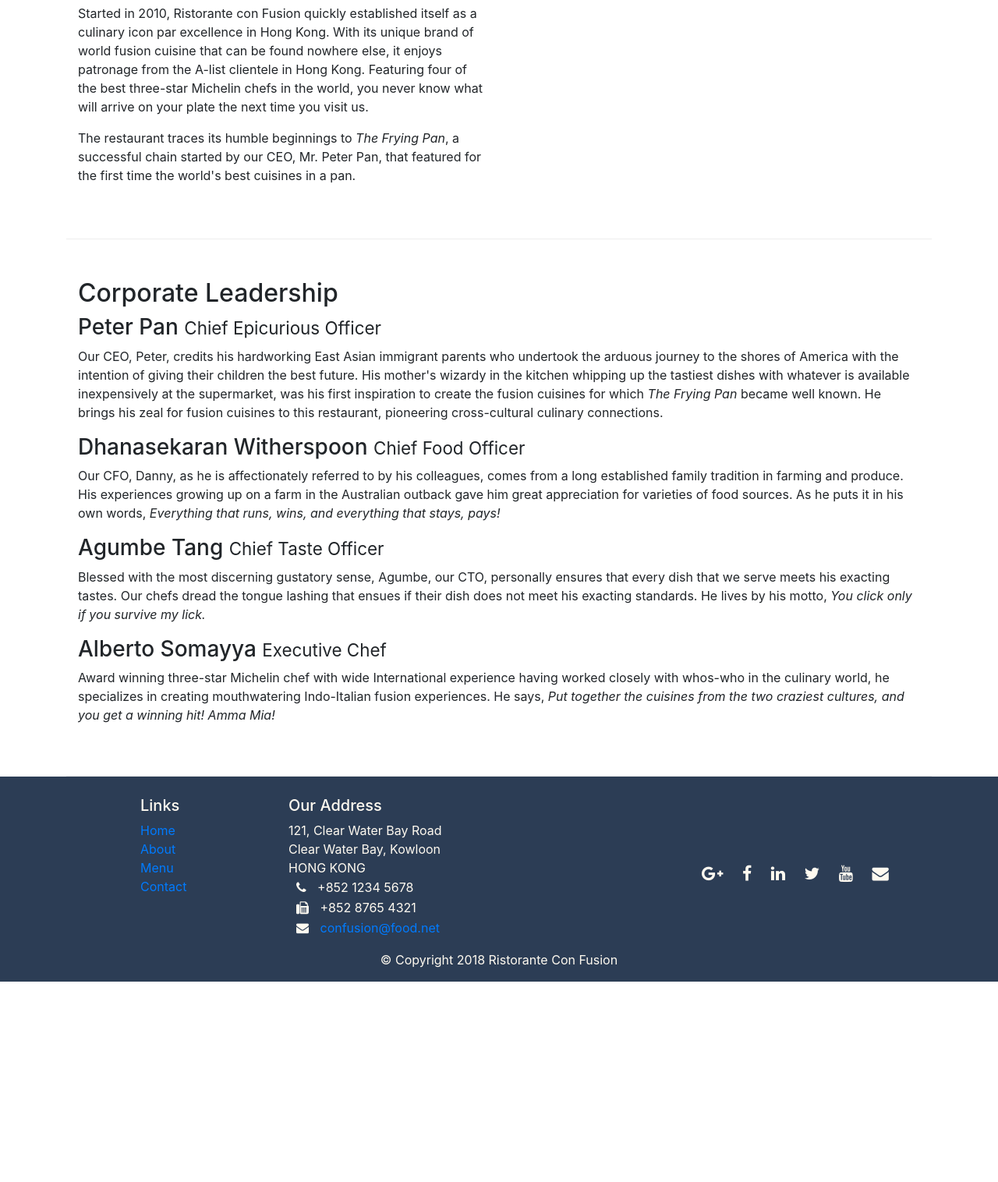
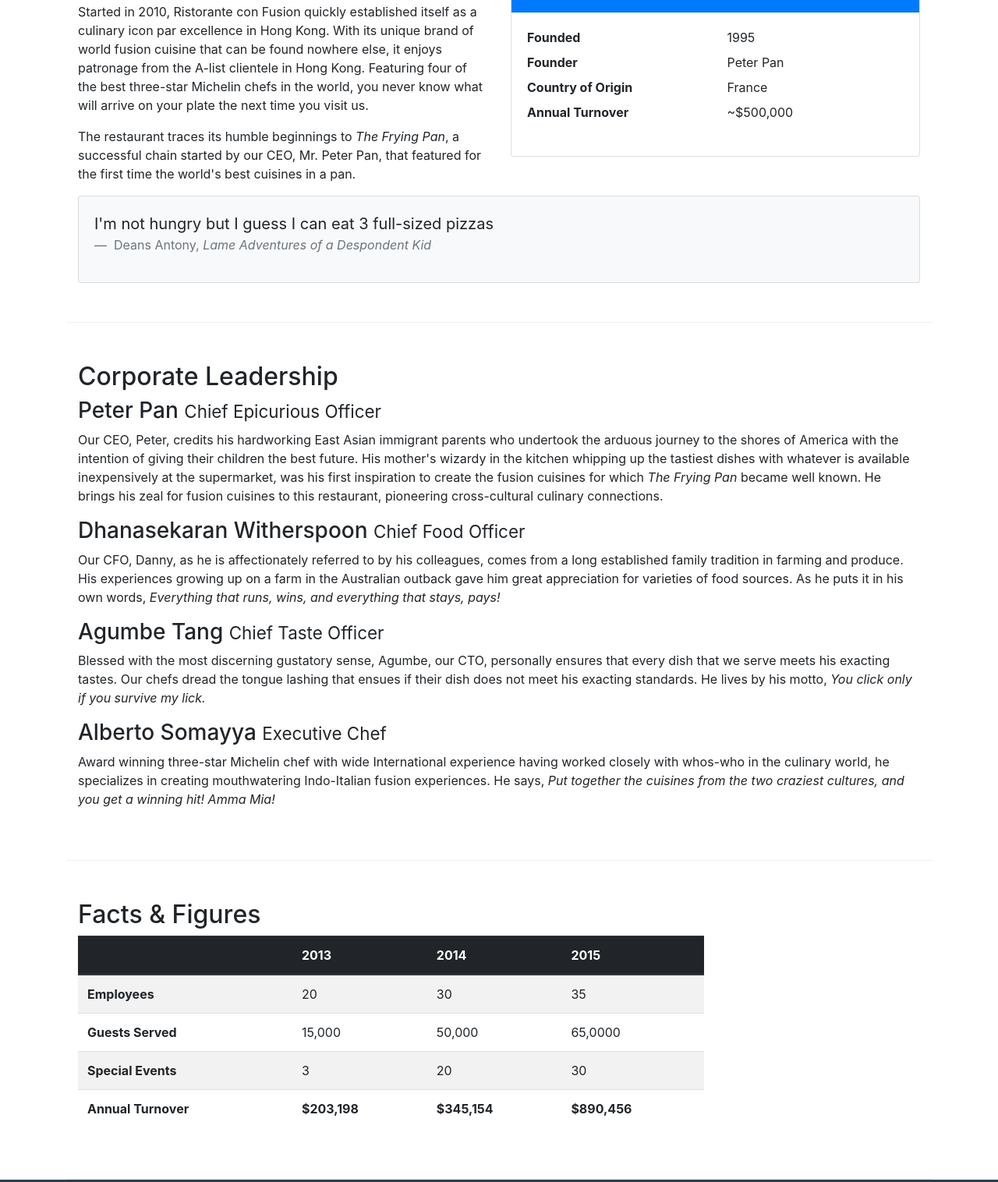
Before and after one commit to InhumaneAlly/Restaurant, a website: page aboutus.html in a window 1280 px wide. Shown: the part 558-2074 px from the top of the page at 78% size. Before the commit the page ends 1817 px from the top, so only its background shows below. Drawn offline with nearby package versions, Linux system fonts and the light colour scheme.

Commit message:
card and table added

```diff
--- a/aboutus.html
+++ b/aboutus.html
@@ -91,7 +91,7 @@
         </div>
       </div>
 
-      <div class="row row-content align-items-center">
+      <div class="row row-content">
         <div class="col-12 col-sm-6">
           <h2>Our History</h2>
           <p>
@@ -109,7 +109,38 @@
             cuisines in a pan.
           </p>
         </div>
-        <div></div>
+        <div class="col-sm">
+          <div class="card">
+            <h3 class="card-header bg-primary text-white">Facts At a Glance</h3>
+            <div class="card-body">
+              <dl class="row">
+                <dt class="col-6">Founded</dt>
+                <dd class="col-6">1995</dd>
+                <dt class="col-6">Founder</dt>
+                <dd class="col-6">Peter Pan</dd>
+                <dt class="col-6">Country of Origin</dt>
+                <dd class="col-6">France</dd>
+                <dt class="col-6">Annual Turnover</dt>
+                <dd class="col-6">~$500,000</dd>
+              </dl>
+            </div>
+          </div>
+        </div>
+        <div class="col-12">
+          <div class="card card-body bg-light">
+            <blockquote class="blockquote">
+              <p class="mb-0">
+                I'm not hungry but I guess I can eat 3 full-sized pizzas
+              </p>
+              <footer class="blockquote-footer">
+                Deans Antony,
+                <cite title="Source title"
+                  >Lame Adventures of a Despondent Kid</cite
+                >
+              </footer>
+            </blockquote>
+          </div>
+        </div>
       </div>
 
       <div class="row row-content">
@@ -158,6 +189,50 @@
             >
           </p>
         </div>
+      </div>
+      <div class="row row-content">
+        <div class="col-12 col-sm-9">
+          <h2>Facts &amp; Figures</h2>
+          <div class="table-responsive">
+            <table class="table table-striped">
+              <thead class="thead-dark">
+                <tr>
+                  <th>&nbsp;</th>
+                  <th>2013</th>
+                  <th>2014</th>
+                  <th>2015</th>
+                </tr>
+              </thead>
+              <tbody>
+                <tr>
+                  <th>Employees</th>
+                  <td>20</td>
+                  <td>30</td>
+                  <td>35</td>
+                </tr>
+                <tr>
+                  <th>Guests Served</th>
+                  <td>15,000</td>
+                  <td>50,000</td>
+                  <td>65,0000</td>
+                </tr>
+                <tr>
+                  <th>Special Events</th>
+                  <td>3</td>
+                  <td>20</td>
+                  <td>30</td>
+                </tr>
+                <tr>
+                  <th>Annual Turnover</th>
+                  <td><strong>$203,198</strong></td>
+                  <td><strong>$345,154</strong></td>
+                  <td><strong>$890,456</strong></td>
+                </tr>
+              </tbody>
+            </table>
+          </div>
+        </div>
+        <div class="col-12 col-sm-3"></div>
       </div>
     </div>
 
```
